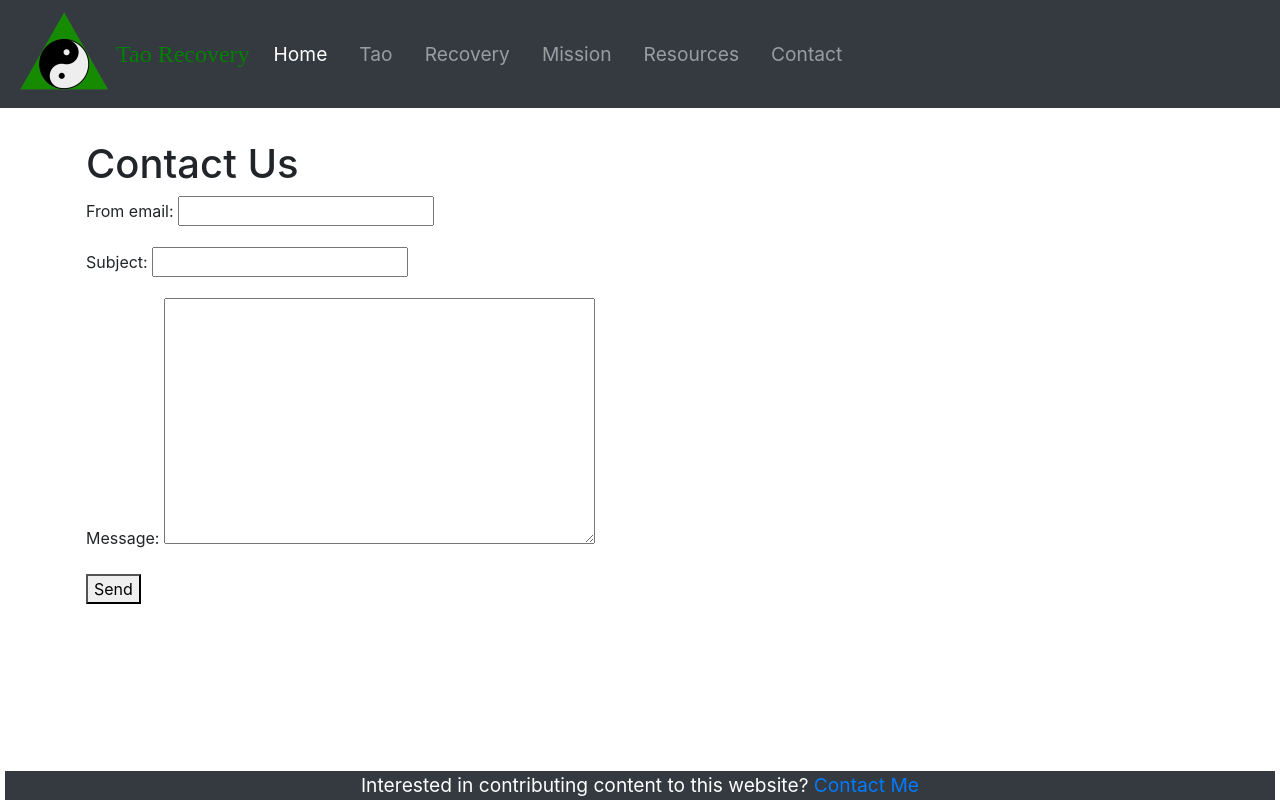
After one commit to ronraney/tao-django, a Django app: page /contact/ in a window 1280 px wide. The commit adds this page. Run offline with Django 3.2, Linux system fonts and the light colour scheme; some libraries are stand-ins or nearby versions; some web fonts are replaced.

Commit message:
Created a contact form that works

```diff
--- /dev/null
+++ b/blog/forms.py
@@ -0,0 +1,6 @@
+from django import forms
+
+class ContactForm(forms.Form):
+    from_email = forms.EmailField(required=True)
+    subject = forms.CharField(required=True)
+    message = forms.CharField(widget=forms.Textarea, required=True)
--- a/blog/models.py
+++ b/blog/models.py
@@ -2,7 +2,9 @@ from django.db import models
 from django.utils import timezone
 from django.urls import reverse #Used to generate URLs by reversing the URL patterns
 
+
 # Create your models here.
+
 class Post(models.Model):
 # Native fields
     post_id = models.AutoField(primary_key=True)
--- a/blog/static/css/styles.css
+++ b/blog/static/css/styles.css
@@ -3,6 +3,29 @@
 html {
     min-width: 395px;
 }
+
+
+footer {
+   position:fixed;
+   left:0px;
+   bottom:0px;
+   height:2.1em;
+   width:100%;
+}
+#footer {
+    color: #fff;
+    text-align: center;
+    margin: 5px;
+    font-size: 1.2em;
+}
+
+/* IE 6 */
+* html footer {
+   position:absolute;
+   top:expression((0-(footer.offsetHeight)+(document.documentElement.clientHeight ? document.documentElement.clientHeight : document.body.clientHeight)+(ignoreMe = document.documentElement.scrollTop ? document.documentElement.scrollTop : document.body.scrollTop))+'px');
+}
+
+
 /***Tags***/
 
 a:link, a:hover, a:visited, a:active {
@@ -47,6 +70,13 @@ a:link, a:hover, a:visited, a:active {
 .display-3 {
     font-size: 3rem;
   }
+#footer {
+    color: #fff;
+    text-align: center;
+    margin: 3px;
+    font-size: .6em;
+}
+
 }
 
 /*Medium devices (tablets, less than 992px)*/
--- a/blog/templates/blog/base.html
+++ b/blog/templates/blog/base.html
@@ -24,7 +24,7 @@
                 <div class="collapse navbar-collapse" id="navbarTogglerDemo01">
                   <ul class="navbar-nav mr-auto mt-2 mt-lg-0">
                     <li class="nav-item active">
-                        <a class="nav-link" href="{% url 'index' %}">Home <span class="sr-only">(current)</span></a>
+                        <a class="nav-link" href="{% url 'home' %}">Home <span class="sr-only">(current)</span></a>
                     </li>
                     <li class="ml-3 nav-item">
                         <a class="nav-link disabled" href="{% url 'tao' %}">Tao</a>
@@ -56,6 +56,11 @@
                 {% endblock %}
             </div>
         </div>
+        <footer>
+            <div id="footer" class="bg-dark">
+                <p>Interested in contributing content to this website? <a href="{% url 'contact' %}">Contact Me</a><p>
+            </div>
+        </footer>
         <!--External JavaScript-->
         <script src="https://ajax.googleapis.com/ajax/libs/jquery/3.2.1/jquery.min.js"></script>
         <script src="https://cdnjs.cloudflare.com/ajax/libs/popper.js/1.12.3/umd/popper.min.js" integrity="sha384-vFJXuSJphROIrBnz7yo7oB41mKfc8JzQZiCq4NCceLEaO4IHwicKwpJf9c9IpFgh" crossorigin="anonymous"></script>
--- /dev/null
+++ b/blog/templates/blog/contact.html
@@ -0,0 +1,22 @@
+{% extends 'blog/base.html' %}
+{% load static %}
+{% block title %} Contact {% endblock %}
+
+{% block content %}
+<!-- templates/contact.html -->
+<div class="container">
+    <div class="row">
+    <h1>Contact Us</h1>
+    </div>
+    <div class="row">
+
+    <form method="post">
+        {% csrf_token %}
+        {{ form.as_p }}
+        <div class="form-actions">
+          <button type="submit">Send</button>
+        </div>
+    </form>
+    </div>
+</div>
+{% endblock %}
--- a/blog/templates/blog/home.html
+++ b/blog/templates/blog/home.html
@@ -5,10 +5,10 @@
 {% block content %}
 <div class="home-page">
     <div class="jumbotron">
-        <h1 class="display-3">Welcome to Tao Recovery</h1>
-        <p class="lead">A web space for cultivation of the Tao</p>
+        <h1 class="display-3">Welcome</h1>
+        <p class="lead">This website is a virtual space for cultivation of the Tao. Is the Tao your Higher Power?</p>
         <hr class="my-4">
-        <p>Is the Tao your Higher Power? All are welcome to explore verses of Tao wisdom and read commentary aimed at inspiration.</p>
+        <p>All are welcome to explore verses of Tao wisdom and read commentary aimed at inspiration.</p>
         <p class="lead">
             <a class="btn btn-primary btn-lg" href="{% url 'post_list' %}" role="button">Start Cultivating</a>
         </p>
--- a/blog/urls.py
+++ b/blog/urls.py
@@ -1,10 +1,12 @@
 from django.urls import path
+from django.contrib import admin
 from django.contrib.flatpages import views as flat_views
 from . import views
 
 
 urlpatterns = [
     path('', views.index, name='index'),
+    path('success/', views.successView, name='success'),
     path('home/', views.HomePageView.as_view(), name='home'),
     path('posts/', views.PostListView.as_view(), name='post_list'),
     path('post/<int:pk>/', views.PostDetailView.as_view(), name='post_detail'),
@@ -12,7 +14,6 @@ urlpatterns = [
     path('recovery/', flat_views.flatpage, {'url': '/recovery/'}, name='recovery'),
     path('taorecovery/', flat_views.flatpage, {'url': '/taorecovery/'}, name='taorecovery'),
     path('mission/', flat_views.flatpage, {'url': '/mission/'}, name='mission'),
-    path('contact/', flat_views.flatpage, {'url': '/contact/'}, name='contact'),
     path('resources/', flat_views.flatpage, {'url': '/resources/'}, name='resources'),
     path('books', views.BookListView.as_view(), name='books'),
     path('book/<int:book_id>/', views.BookDetailView.as_view(), name='book-detail'),
@@ -20,4 +21,6 @@ urlpatterns = [
     path('writer/<int:writer_id>/', views.WriterDetailView.as_view(), name='writer-detail'),
     path('translators', views.TranslatorListView.as_view(), name='translators'),
     path('translator/<int:translator_id>/', views.TranslatorDetailView.as_view(), name='translator-detail'),
+    path('contact/', views.emailView, name='contact'),
+    path('success/', views.successView, name='success'),
 ]
--- a/blog/views.py
+++ b/blog/views.py
@@ -2,9 +2,15 @@ from django.shortcuts import render
 from django.views.generic.base import TemplateView
 from django.views.generic import ListView
 from django.views.generic.detail import DetailView
-
+from django.core.mail import send_mail, BadHeaderError
+from django.http import HttpResponse, HttpResponseRedirect
+from django.shortcuts import render, redirect
+from .forms import ContactForm
+from django.http import HttpResponse, HttpResponseRedirect
+from django.shortcuts import render, redirect
+from django.core.mail import send_mail, BadHeaderError
+from django.http import HttpResponse, HttpResponseRedirect
 from django.utils import timezone
-
 from .models import Book, Writer, Translator, Post
 
 # Old school index
@@ -13,7 +19,6 @@ def index(request):
 
 class HomePageView(TemplateView):
     template_name = "blog/home.html"
-
 
 # Generic Views
 
@@ -45,3 +50,23 @@ class TranslatorListView(ListView):
 
 class TranslatorDetailView(DetailView):
     model = Translator
+
+#Contact Form
+def emailView(request):
+    if request.method == 'GET':
+        form = ContactForm()
+    else:
+        form = ContactForm(request.POST)
+        if form.is_valid():
+            subject = form.cleaned_data['subject']
+            from_email = form.cleaned_data['from_email']
+            message = form.cleaned_data['message']
+            try:
+                send_mail(subject, message, from_email, ['rr@ronraney.com'])
+            except BadHeaderError:
+                return HttpResponse('Invalid header found.')
+            return redirect('success')
+    return render(request, "blog/contact.html", {'form': form})
+
+def successView(request):
+    return render(request, "blog/success.html")
```
Also changed, not shown: TaoRecovery/settings.py (+7 -1 lines), blog/templates/blog/success.html (added, +11 -0 lines).
